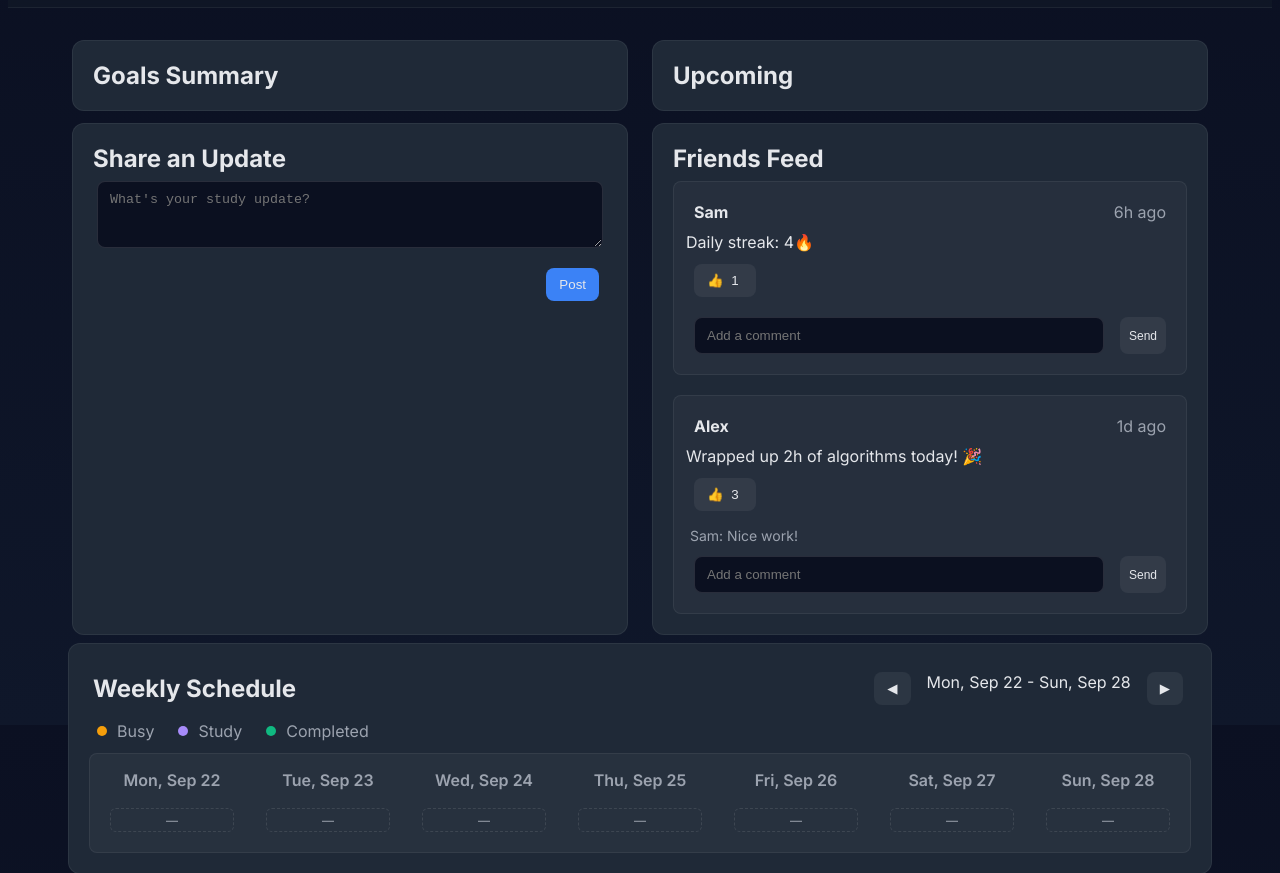
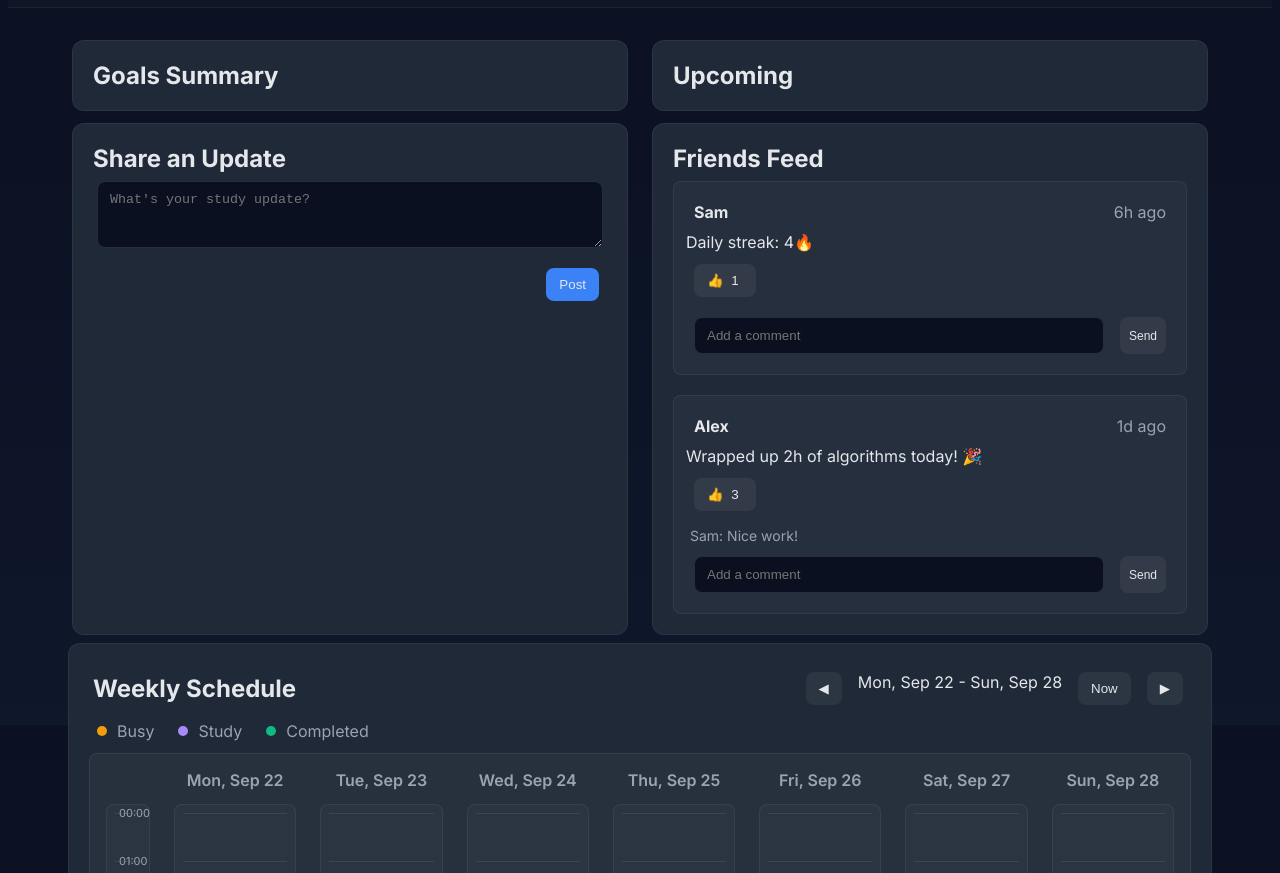
Before and after one commit to cs1060f25/jykuo25-hw3, a plain HTML site: page index.html in a window 1280 px wide. Shown: the part 79-952 px from the top of the page. Drawn offline with Linux system fonts and the light colour scheme; no server answers.

Commit message:
add calendar UI

```diff
--- a/app.js
+++ b/app.js
@@ -69,6 +69,8 @@
     saveState(s);
     return s;
   }
+
+  // (Moved Now button binding below after DOM nodes are defined)
 
   // Attempt to load state from backend if logged in. On success, replace local state and re-render.
   async function tryLoadServerState() {
@@ -561,6 +563,7 @@
   const weekGrid = document.getElementById('week-grid');
   const prevWeekBtn = document.getElementById('prev-week');
   const nextWeekBtn = document.getElementById('next-week');
+  const nowBtn = document.getElementById('now-btn');
   const slotDetails = document.getElementById('slot-details');
   const slotActions = document.getElementById('slot-actions');
   const checkInBtn = document.getElementById('check-in');
@@ -576,6 +579,17 @@
 
   if (prevWeekBtn) prevWeekBtn.addEventListener('click', () => { currentWeekStart = addDays(currentWeekStart, -7); regenerateSessionsForWeeksAround(currentWeekStart); renderSchedule(); });
   if (nextWeekBtn) nextWeekBtn.addEventListener('click', () => { currentWeekStart = addDays(currentWeekStart, 7); regenerateSessionsForWeeksAround(currentWeekStart); renderSchedule(); });
+  // Jump to current time within the schedule by scrolling the main container
+  if (nowBtn) nowBtn.addEventListener('click', () => {
+    const HOUR_PX = 48;
+    const d = new Date();
+    const y = (d.getHours() + d.getMinutes()/60) * HOUR_PX;
+    const container = document.getElementById('week-grid');
+    if (container) {
+      const offset = Math.max(0, y - container.clientHeight * 0.33);
+      container.scrollTo({ top: offset, behavior: 'smooth' });
+    }
+  });
 
   function getWeekBounds(weekStart) {
     const start = startOfWeek(weekStart);
@@ -589,8 +603,45 @@
 
     regenerateSessionsForWeek(currentWeekStart);
 
-    // Build columns
+    // Parameters for hourly layout
+    const HOUR_PX = 48; // pixel height per hour
+    const DAY_HEIGHT = 24 * HOUR_PX;
+
+    // Build: time column + 7 day columns
     weekGrid.innerHTML = '';
+
+    // Time column
+    const timeCol = document.createElement('div');
+    timeCol.className = 'time-col';
+    const timeHead = document.createElement('div');
+    timeHead.className = 'time-head';
+    timeHead.textContent = 'Time';
+    const timeBody = document.createElement('div');
+    timeBody.className = 'time-body';
+    const timeInner = document.createElement('div');
+    timeInner.className = 'time-inner';
+    for (let h = 0; h <= 24; h++) {
+      const y = h * HOUR_PX;
+      if (h < 24) {
+        const label = document.createElement('div');
+        label.className = 'hour-label';
+        label.style.top = y + 'px';
+        const hourStr = (h % 24).toString().padStart(2, '0') + ':00';
+        label.textContent = hourStr;
+        timeInner.appendChild(label);
+      }
+      const line = document.createElement('div');
+      line.className = 'hour-line';
+      line.style.top = y + 'px';
+      timeInner.appendChild(line);
+    }
+    timeBody.appendChild(timeInner);
+    timeCol.appendChild(timeHead);
+    timeCol.appendChild(timeBody);
+    weekGrid.appendChild(timeCol);
+
+    // Day columns
+    // We will use a single scrollbar on the outer #week-grid; inner columns are tall
     for (let i = 0; i < 7; i++) {
       const day = addDays(start, i);
       const col = document.createElement('div');
@@ -599,30 +650,36 @@
       head.className = 'day-head';
       head.textContent = day.toLocaleDateString([], { weekday: 'short', month: 'short', day: 'numeric' });
       const body = document.createElement('div');
-      body.className = 'day-body';
+      body.className = 'day-body-hourly';
+      const inner = document.createElement('div');
+      inner.className = 'day-inner';
+
+      // Hour grid lines to match time column
+      for (let h = 0; h <= 24; h++) {
+        const line = document.createElement('div');
+        line.className = 'hour-line';
+        line.style.top = (h * HOUR_PX) + 'px';
+        inner.appendChild(line);
+      }
 
       // Gather busy and sessions for the day
       const dayBusy = state.busy.filter((b) => sameDay(new Date(b.startISO), day));
       const daySessions = state.sessions.filter((s) => sameDay(new Date(s.startISO), day));
-
       const items = [
         ...dayBusy.map((b) => ({ type: 'busy', start: new Date(b.startISO), end: new Date(b.endISO), title: b.title, busy: b })),
         ...daySessions.map((s) => ({ type: s.status === 'completed' ? 'completed' : 'study', start: new Date(s.startISO), end: new Date(s.endISO), session: s })),
       ];
 
-      // Sort by start time
-      items.sort((a, b) => a.start - b.start);
-
-      // Render items as blocks
-      if (items.length === 0) {
-        const empty = document.createElement('div');
-        empty.className = 'slot';
-        empty.textContent = '—';
-        body.appendChild(empty);
-      } else {
+      // Render items as absolutely positioned blocks
       items.forEach((it) => {
+        const startMin = it.start.getHours() * 60 + it.start.getMinutes();
+        const endMin = it.end.getHours() * 60 + it.end.getMinutes();
+        const top = (startMin / 60) * HOUR_PX;
+        const height = Math.max(12, ((endMin - startMin) / 60) * HOUR_PX);
         const div = document.createElement('div');
         div.className = `slot ${it.type}`;
+        div.style.top = top + 'px';
+        div.style.height = height + 'px';
         if (it.type === 'busy') {
           div.textContent = `${fmtTime(it.start)}–${fmtTime(it.end)} • ${it.title}`;
           div.addEventListener('click', () => selectBusy(it.busy));
@@ -631,10 +688,10 @@
           div.textContent = `${fmtTime(it.start)}–${fmtTime(it.end)} • ${g ? g.title : 'Study'}`;
           div.addEventListener('click', () => selectSession(it.session));
         }
-          body.appendChild(div);
+        inner.appendChild(div);
       });
-      }
 
+      body.appendChild(inner);
       col.appendChild(head);
       col.appendChild(body);
       weekGrid.appendChild(col);
@@ -644,7 +701,6 @@
     document.getElementById('streak-count').textContent = computeStreak();
 
     // Clear slot details if not valid
-    // clear selection if item no longer exists
     if (selectedItem) {
       if (selectedItem.kind === 'session' && !state.sessions.find((s) => s.id === selectedItem.id)) clearSlotSelection();
       if (selectedItem.kind === 'busy' && !state.busy.find((b) => b.id === selectedItem.id)) clearSlotSelection();
--- a/index.html
+++ b/index.html
@@ -57,6 +57,7 @@
           <div class="row gap">
             <button id="prev-week" title="Previous Week">◀</button>
             <div id="week-label"></div>
+            <button id="now-btn" title="Jump to current time">Now</button>
             <button id="next-week" title="Next Week">▶</button>
           </div>
         </div>
--- a/styles.css
+++ b/styles.css
@@ -75,15 +75,36 @@ input, select, textarea {
 .dot.study { background: var(--study); }
 .dot.completed { background: var(--completed); }
 
-/* Week grid */
-#week-grid { background: rgba(255,255,255,0.04); border: 1px solid rgba(255,255,255,0.06); border-radius: 8px; padding: 8px; }
+/* Week grid (hourly, gCal-like) */
+#week-grid {
+  background: rgba(255,255,255,0.04);
+  border: 1px solid rgba(255,255,255,0.06);
+  border-radius: 8px;
+  padding: 8px;
+  display: grid;
+  grid-template-columns: 60px repeat(7, 1fr);
+  gap: 8px;
+  /* Single scroll container */
+  max-height: 70vh;
+  overflow-y: auto;
+}
 .day-col { display: grid; grid-template-rows: auto 1fr; gap: 6px; }
 .day-head { text-align: center; font-weight: 600; color: var(--muted); }
-.day-body { display: grid; grid-auto-rows: 32px; gap: 4px; }
-.slot { border-radius: 6px; font-size: 12px; padding: 4px; border: 1px dashed rgba(255,255,255,0.1); color: var(--muted); display:flex; align-items:center; justify-content:center; }
-.slot.busy { background: rgba(245, 158, 11, 0.2); color: #fbbf24; border-color: rgba(245, 158, 11, 0.4); }
-.slot.study { background: rgba(167, 139, 250, 0.18); color: #c4b5fd; border-color: rgba(167, 139, 250, 0.4); cursor: pointer; }
-.slot.completed { background: rgba(16, 185, 129, 0.22); color: #6ee7b7; border-color: rgba(16, 185, 129, 0.5); }
+.time-col { display: grid; grid-template-rows: auto 1fr; gap: 6px; }
+.time-head { text-align: center; color: transparent; }
+.time-body { position: relative; border-radius: 8px; background: rgba(255,255,255,0.02); border: 1px solid rgba(255,255,255,0.06); overflow: visible; }
+.hour-label { position: absolute; left: 4px; transform: translateY(-50%); font-size: 11px; color: var(--muted); }
+.hour-line { position: absolute; left: 0; right: 0; height: 1px; background: rgba(255,255,255,0.08); }
+.day-body-hourly { position: relative; border-radius: 8px; background: rgba(255,255,255,0.02); border: 1px solid rgba(255,255,255,0.06); overflow: visible; }
+.day-body-hourly::-webkit-scrollbar { display: none; }
+.time-body::-webkit-scrollbar { display: none; }
+.day-body-hourly { scrollbar-width: none; }
+.time-body { scrollbar-width: none; }
+.time-inner, .day-inner { position: relative; height: calc(24 * 48px); }
+.slot { position: absolute; left: 2px; right: 2px; border-radius: 6px; font-size: 12px; padding: 4px; border: 1px solid rgba(255,255,255,0.12); color: var(--text); display:flex; align-items:flex-start; justify-content:flex-start; }
+.slot.busy { background: rgba(245, 158, 11, 0.25); color: #fbbf24; border-color: rgba(245, 158, 11, 0.45); }
+.slot.study { background: rgba(167, 139, 250, 0.28); color: #ede9fe; border-color: rgba(167, 139, 250, 0.5); cursor: pointer; }
+.slot.completed { background: rgba(16, 185, 129, 0.28); color: #d1fae5; border-color: rgba(16, 185, 129, 0.55); }
 .slot:hover.slot.study { outline: 2px solid rgba(255,255,255,0.2); }
 
 /* Feed */
```
Lines whose indentation alone changed are shown as unchanged.
